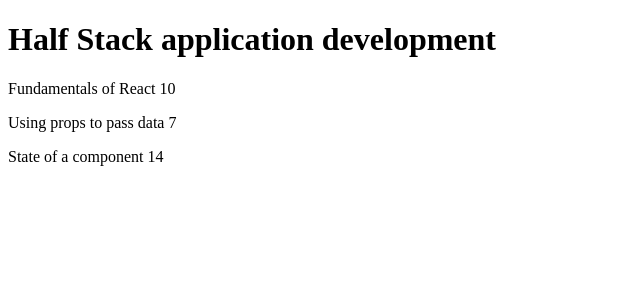
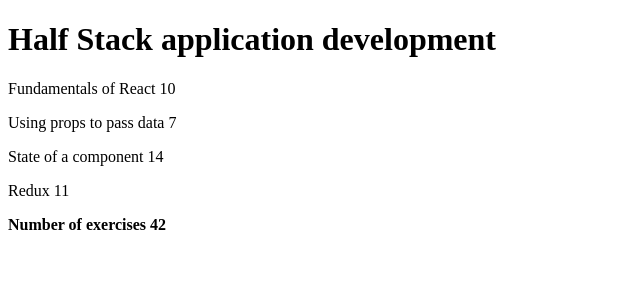
Before and after one commit to AnnaWXM/FullStack, a React (Vite) app in the folder part2/: page / in a window 1280 px wide. Shown: the top 300 px of the page, without its empty margins (0-640 px from the left). Built offline with nearby package versions, Linux system fonts and the light colour scheme.

Commit message:
2.2: Course information step7

```diff
--- a/part2/src/App.jsx
+++ b/part2/src/App.jsx
@@ -1,6 +1,6 @@
 const Header = ({ course }) => <h1>{course.name}</h1>
 
-const Total = ({ sum }) => <p>Number of exercises {sum}</p>
+const Total = ({ sum }) => <b>Number of exercises {sum}</b>
 
 const Part = ({ part }) =>
   <p>
@@ -18,13 +18,16 @@
     <Part
       part={parts[2]}
     />
+    <Part
+      part={parts[3]}
+    />
   </>
 
 const Course = ({ course }) =>
   <>
     <Header course={course} />
     <Content parts={course.parts} />
-
+    <Total sum={course.parts.reduce((total, part) => total + part.exercises, 0)} />
   </>
 
 const App = () => {
@@ -46,7 +49,12 @@
         name: 'State of a component',
         exercises: 14,
         id: 3
-      }
+      },
+      {
+        name: 'Redux',
+        exercises: 11,
+        id: 4
+      },
     ]
   }
 
```
